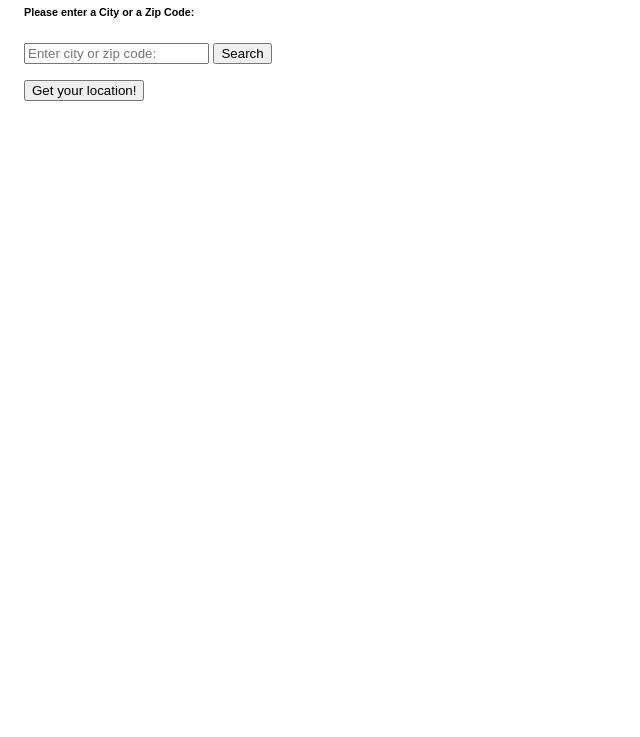
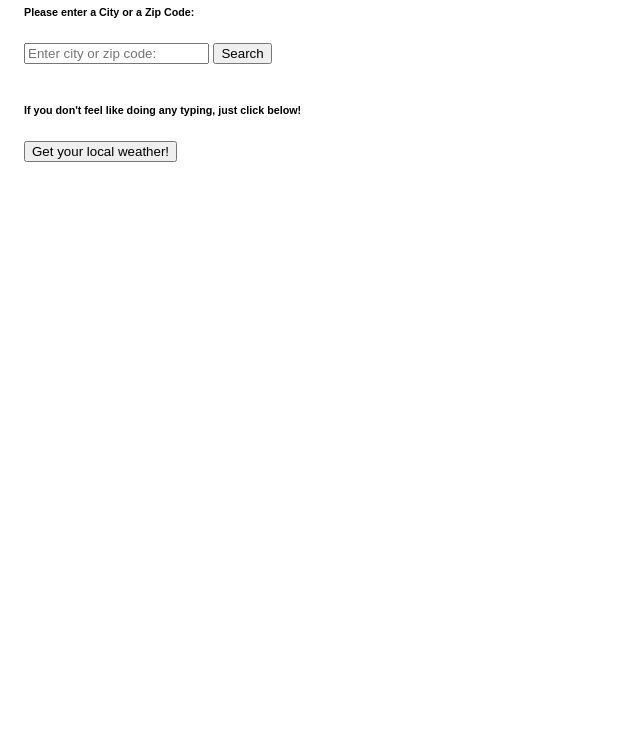
Before and after one commit to chris-packett/weather-api, a website: page public/index.html in a window 1280 px wide. Shown: the part 79-816 px from the top of the page, without its empty margins (0-640 px from the left). Drawn offline with Linux system fonts and the light colour scheme; no server answers.

Commit message:
Changed some semantics in the HTML

```diff
--- a/public/index.html
+++ b/public/index.html
@@ -17,7 +17,8 @@
   </section>
   <br>
   <section class="lat-and-lon-container">
-    <button class="get-lat-and-lon">Get your location!</button>
+    <h6>If you don't feel like doing any typing, just click below!</h6>
+    <button class="get-lat-and-lon">Get your local weather!</button>
   </section>
   <ul class="weather-output"></ul>
   <script src="/main.js" charset="utf-8"></script>
```
